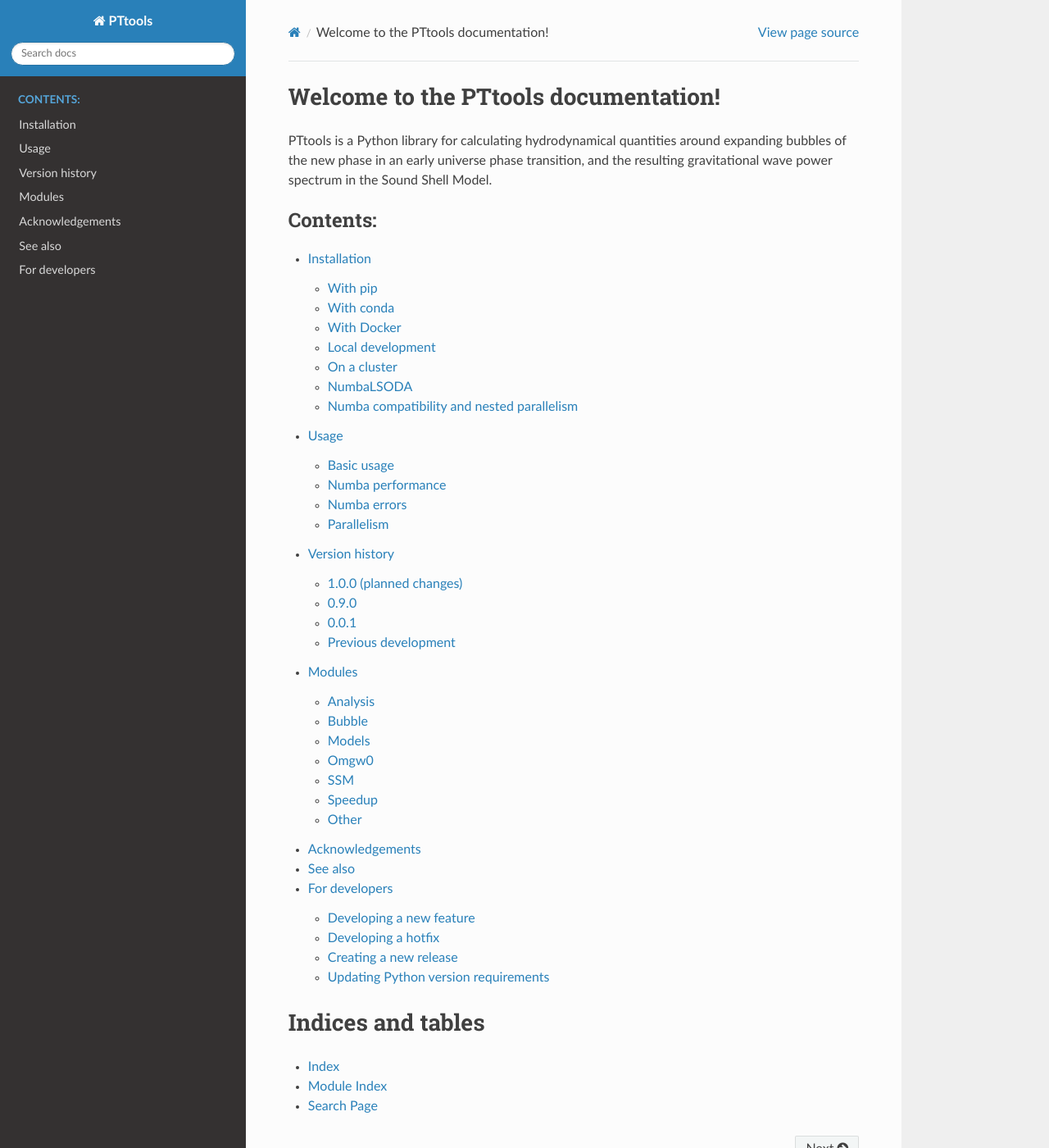
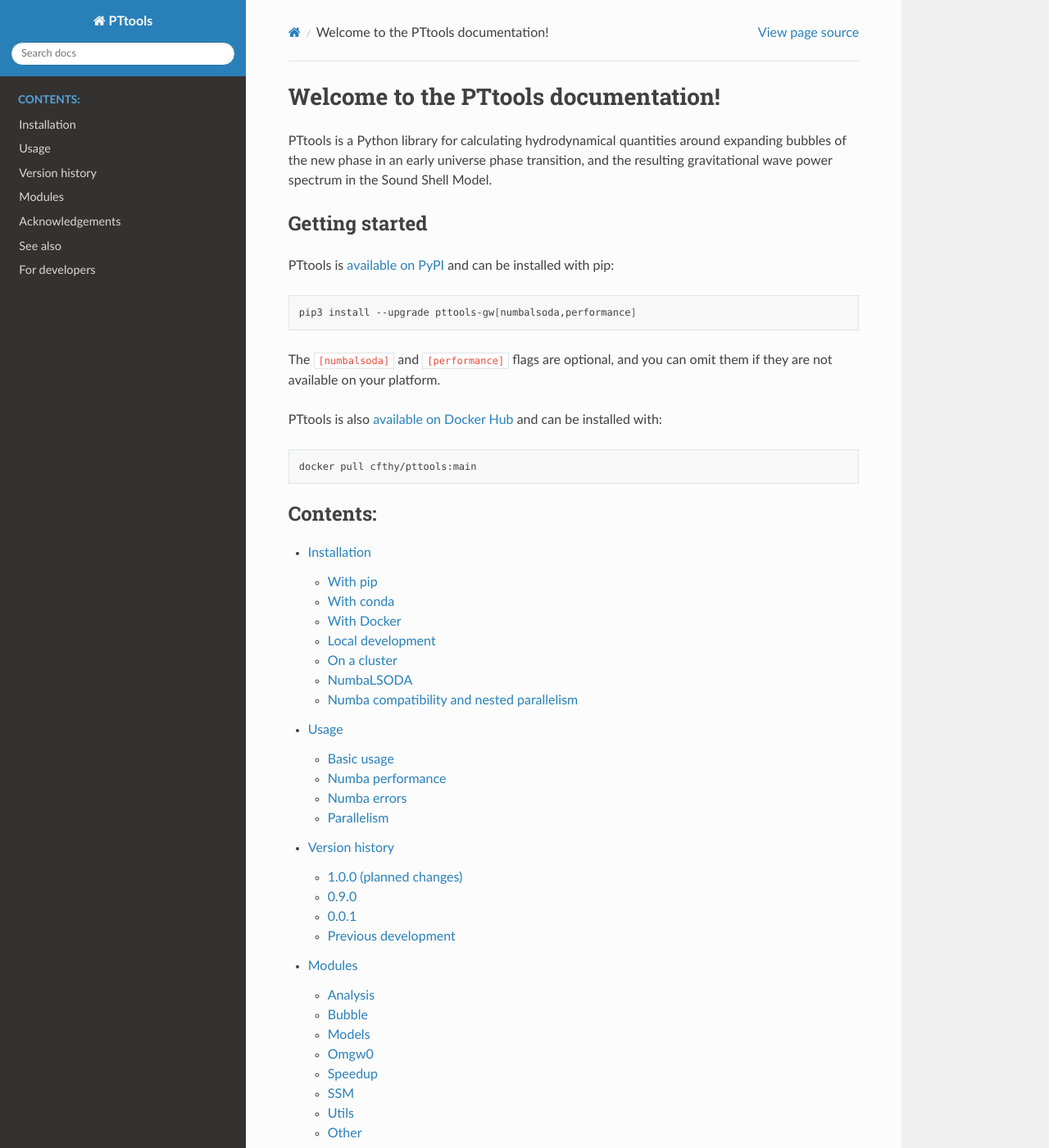
Before and after one commit to CFT-HY/pttools, a Sphinx documentation site: the page built from docs/index.rst, in a window 1280 px wide and 1400 px high. Shown: the whole window at 82% size. Built offline with Sphinx 7.4.7 and the Read the Docs theme 3.1.0, drawn with Linux system fonts in a browser that asks for light colours; pages that are not in the unit, such as notebooks, are missing from menus.

```diff
--- a/docs/index.rst
+++ b/docs/index.rst
@@ -7,7 +7,27 @@ Welcome to the PTtools documentation!
 =====================================
 
 PTtools is a Python library for calculating hydrodynamical quantities around expanding bubbles
-of the new phase in an early universe phase transition, and the resulting gravitational wave power spectrum in the Sound Shell Model.
+of the new phase in an early universe phase transition,
+and the resulting gravitational wave power spectrum in the Sound Shell Model.
+
+Getting started
+---------------
+
+PTtools is `available on PyPI <https://pypi.org/project/pttools-gw/>`_ and can be installed with pip:
+
+.. code-block:: bash
+
+  pip3 install --upgrade pttools-gw[numbalsoda,performance]
+
+The ``[numbalsoda]`` and ``[performance]`` flags are optional,
+and you can omit them if they are not available on your platform.
+
+PTtools is also `available on Docker Hub <https://hub.docker.com/r/cfthy/pttools>`_ and can be installed with:
+
+.. code-block:: bash
+
+  docker pull cfthy/pttools:main
+
 
 .. toctree::
    :caption: Contents:
@@ -25,7 +45,7 @@ of the new phase in an early universe phase transition, and the resulting gravit
 
 
 Indices and tables
-==================
+------------------
 
 * :ref:`genindex`
 * :ref:`modindex`
--- a/docs/modules/analysis.rst
+++ b/docs/modules/analysis.rst
@@ -33,4 +33,5 @@ Analysis
   plot_thermomodels
   plot_vw_alpha
   plot_xiv_plane
+  suppression
   utils
--- a/docs/modules/index.rst
+++ b/docs/modules/index.rst
@@ -16,6 +16,7 @@ Modules
   bubble
   models
   omgw0
+  speedup
   ssm
-  speedup
+  utils
   misc
--- a/pyproject.toml
+++ b/pyproject.toml
@@ -61,7 +61,7 @@ dependencies = [
     "plotly >= 5.24.1",
     "scipy >= 1.14.1",
 ]
-# Note: LISA ProtoLab uses Python 3.12, and PTtools should therefore probably stay compliant with it.
+# Note: LISA ProtoLab uses Python 3.13, and PTtools should therefore probably stay compliant with it.
 # https://gitlab.esa.int/mika.x.maki/lisa-protolab
 requires-python = ">= 3.11"
 # dynamic = ["version"]
@@ -76,6 +76,7 @@ performance = [
 
 [project.urls]
 documentation = "https://pttools.readthedocs.io"
+issues = "https://github.com/CFT-HY/pttools/issues"
 repository = "https://github.com/CFT-HY/pttools"
 
 [tool.coverage.run]
```
Also changed, not shown: README.md (+10 -4 lines), docs/dev.rst (+11 -5 lines), docs/modules/utils.rst (added, +16 -0 lines), 1 other file.
